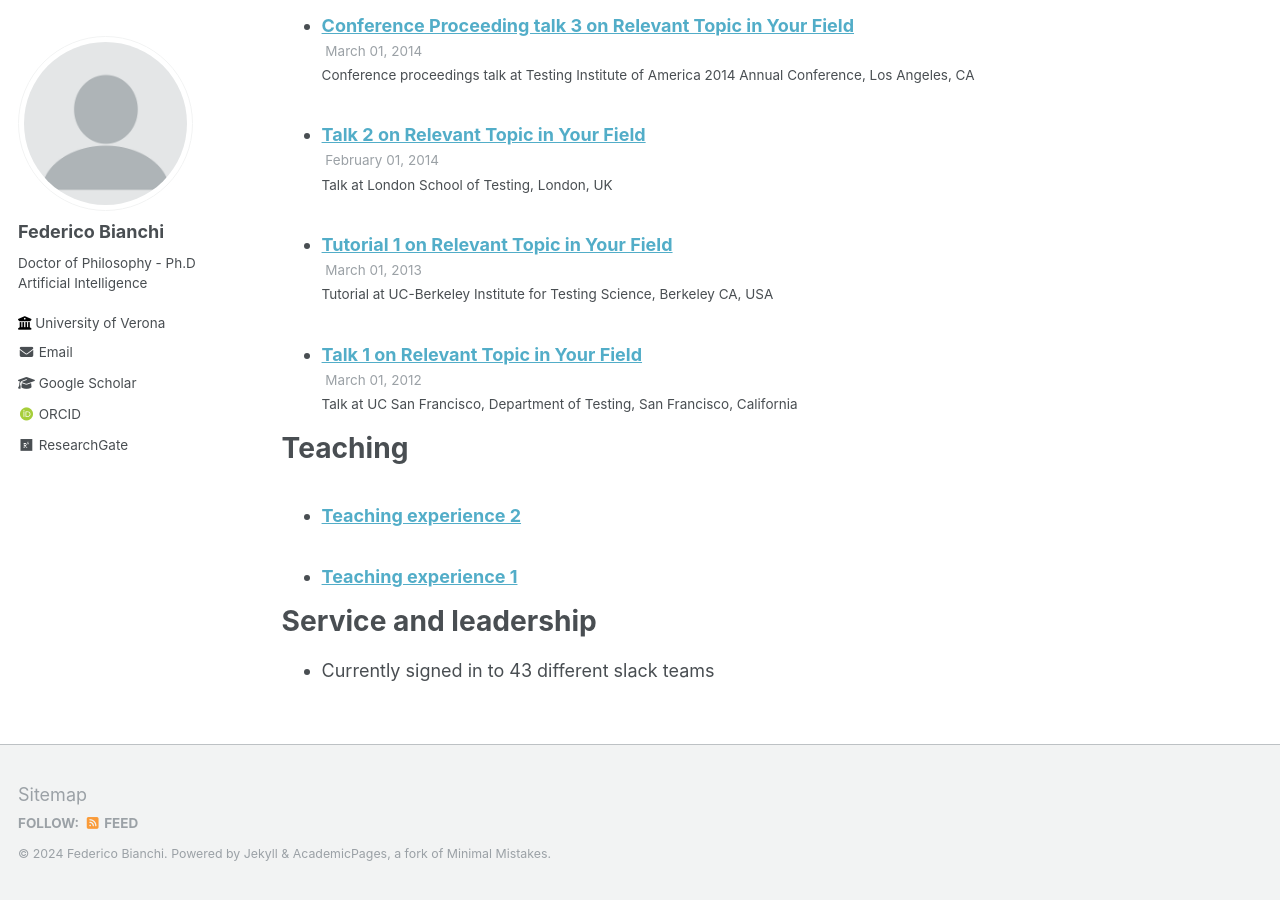
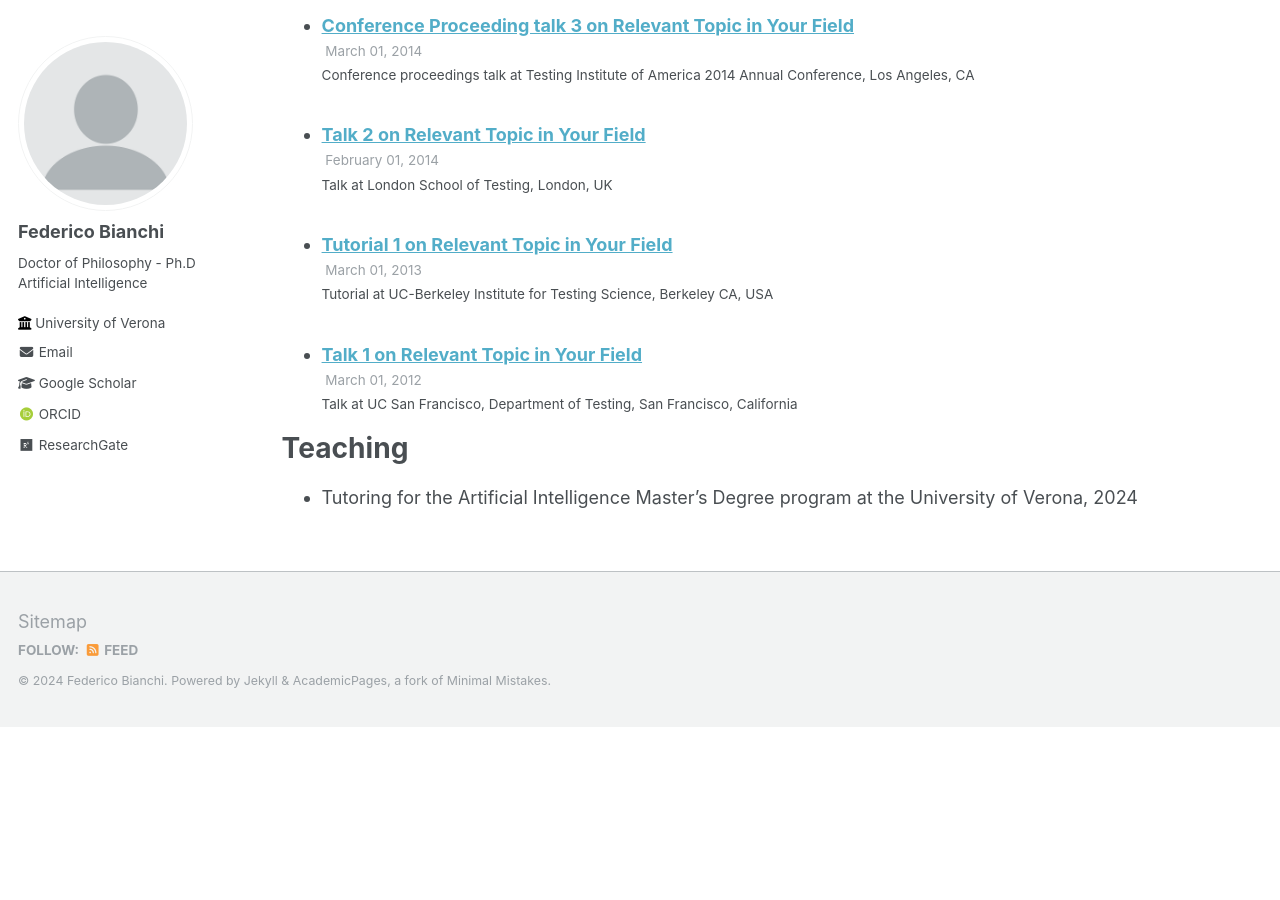
Before and after one commit to federicobianchi501/federicobianchi501.github.io, a Jekyll site: the page built from _pages/cv.md, in a window 1280 px wide and 900 px high, scrolled down 1527 px. Built offline with Jekyll 4.4.1, drawn with Linux system fonts in a browser that asks for light colours; some web fonts are replaced; after the commit the page ends 2254 px from its top, so only the background shows below that.

Commit message:
Update cv.md

```diff
--- a/_pages/cv.md
+++ b/_pages/cv.md
@@ -9,7 +9,7 @@ redirect_from:
 
 {% include base_path %}
 
-Education
+**Education**
 ======
 * Ph.D in Computer Science (Artificial Intelligence), Department of Computer Science (University of Verona, IT) and Leonardo S.p.A., 2025 (expected)
 * M.S. in Computer Science and Engineering, University of Verona, 2018
@@ -38,24 +38,18 @@ Project: [GHOTEM - Global House Thermal and Electrical Energy Management]([[http
 
 * Ph.D. fellowship: [Regione del Veneto]([[https://www.leonardo.com/en/home](https://www.regione.veneto.it/)]), 2018
 
-Publications
+**Publications**
 ======
   <ul>{% for post in site.publications reversed %}
     {% include archive-single-cv.html %}
   {% endfor %}</ul>
 
-Talks
+**Talks**
 ======
   <ul>{% for post in site.talks reversed %}
     {% include archive-single-talk-cv.html  %}
   {% endfor %}</ul>
 
-Teaching
+**Teaching**
 ======
-  <ul>{% for post in site.teaching reversed %}
-    {% include archive-single-cv.html %}
-  {% endfor %}</ul>
-
-Service and leadership
-======
-* Currently signed in to 43 different slack teams
+* Tutoring for the Artificial Intelligence Master's Degree program at the University of Verona, 2024
```
